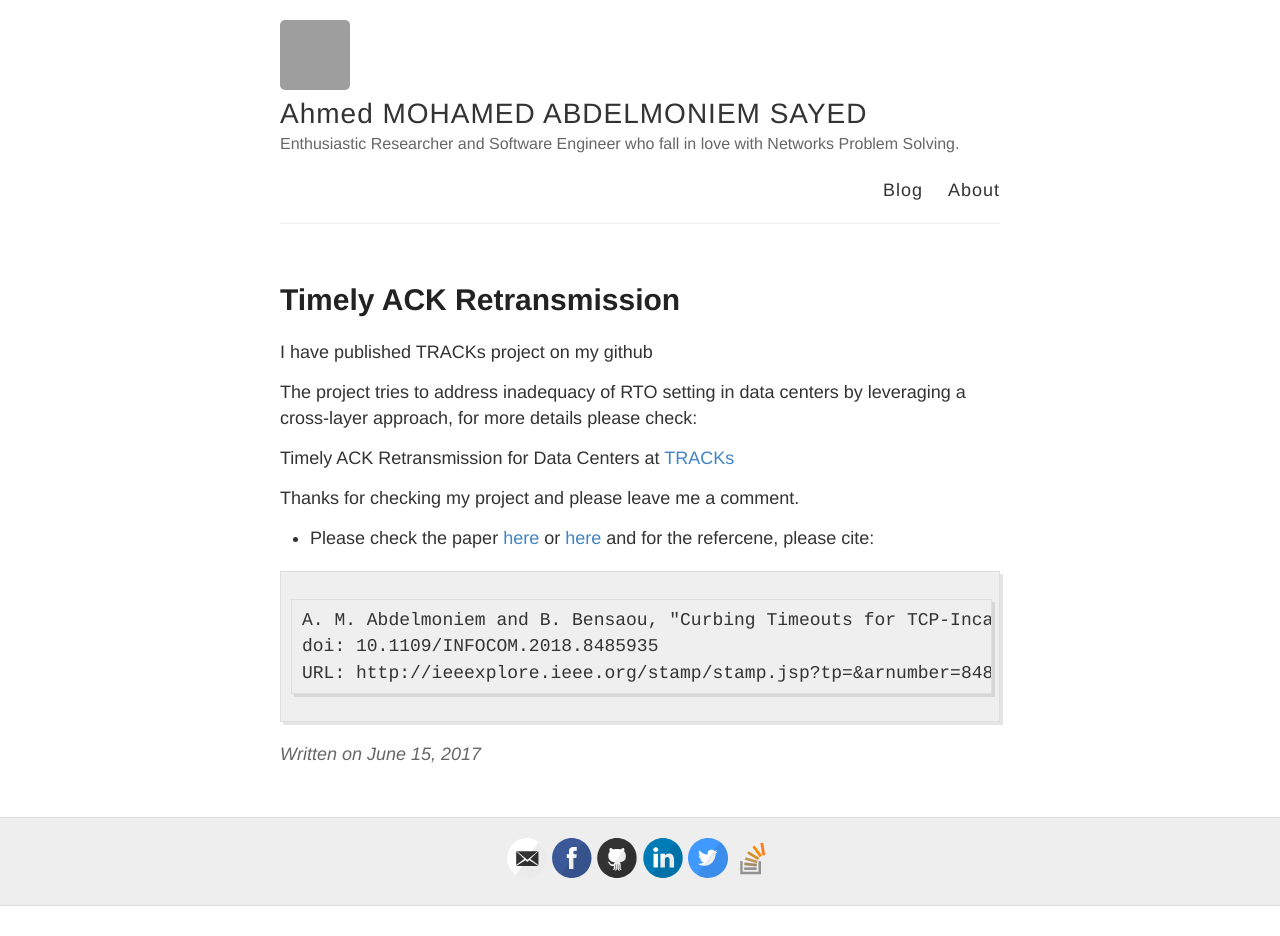
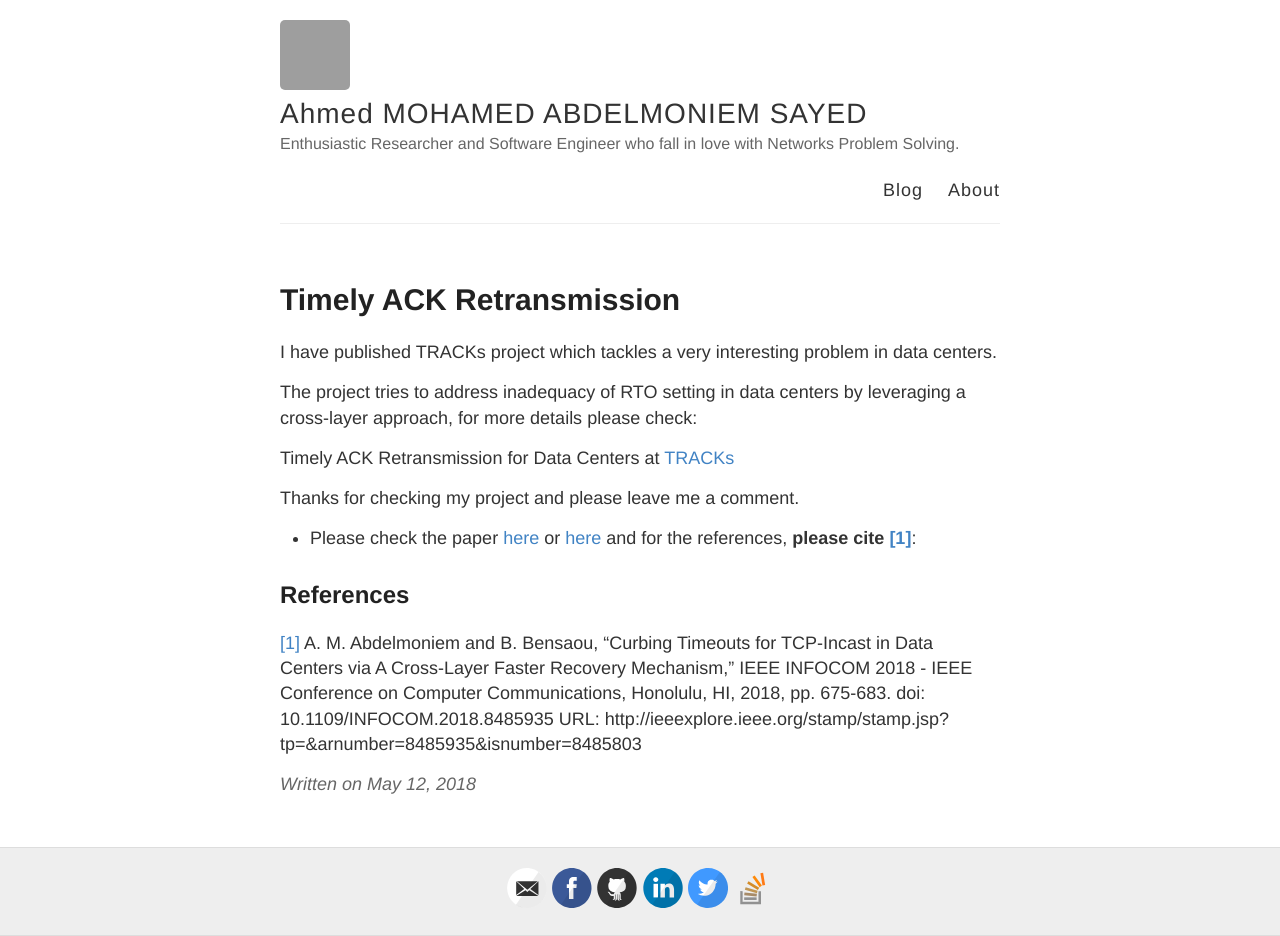
Before and after one commit to ahmedcs/ahmedcs.github.io, a Jekyll site: the page built from _posts/2018-5-12-TRACKs-post.md, in a window 1280 px wide. Built offline with Jekyll 4.4.1, drawn with Linux system fonts in a browser that asks for light colours; comment, search, counter and statistics services are not loaded; before the commit the page ends 906 px from its top, so only the background shows below that; grey boxes are pictures that could not be loaded.

Commit message:
Update the post for TRACKs

````diff
--- a/_posts/2017-6-15-TRACKs-post.md
+++ b/_posts/2018-5-12-TRACKs-post.md
@@ -3,7 +3,7 @@ layout: post
 title: Timely ACK Retransmission
 ---
 
-I have published TRACKs project on my github
+I have published TRACKs project which tackles a very interesting problem in data centers.
 
 The project tries to address inadequacy of RTO setting in data centers by leveraging a cross-layer approach, for more details please check:
 
@@ -11,10 +11,11 @@ Timely ACK Retransmission for Data Centers at [TRACKs](http://ahmedcs.github.io/
 
 Thanks for checking my project and please leave me a comment.
 
-- Please check the paper [here](http://ieeexplore.ieee.org/stamp/stamp.jsp?tp=&arnumber=8485935&isnumber=8485803) or [here](https://home.cse.ust.hk/~amas/papers/INFOCOM18.pdf) and for the refercene, please cite:
+- Please check the paper [here](http://ieeexplore.ieee.org/stamp/stamp.jsp?tp=&arnumber=8485935&isnumber=8485803) or [here](https://home.cse.ust.hk/~amas/papers/INFOCOM18.pdf) and for the references, **please cite [[1]](#1)**:
 
-```
+
+## References
+<a id="1">[1]</a>
 A. M. Abdelmoniem and B. Bensaou, "Curbing Timeouts for TCP-Incast in Data Centers via A Cross-Layer Faster Recovery Mechanism," IEEE INFOCOM 2018 - IEEE Conference on Computer Communications, Honolulu, HI, 2018, pp. 675-683.
 doi: 10.1109/INFOCOM.2018.8485935
 URL: http://ieeexplore.ieee.org/stamp/stamp.jsp?tp=&arnumber=8485935&isnumber=8485803
-```
````
